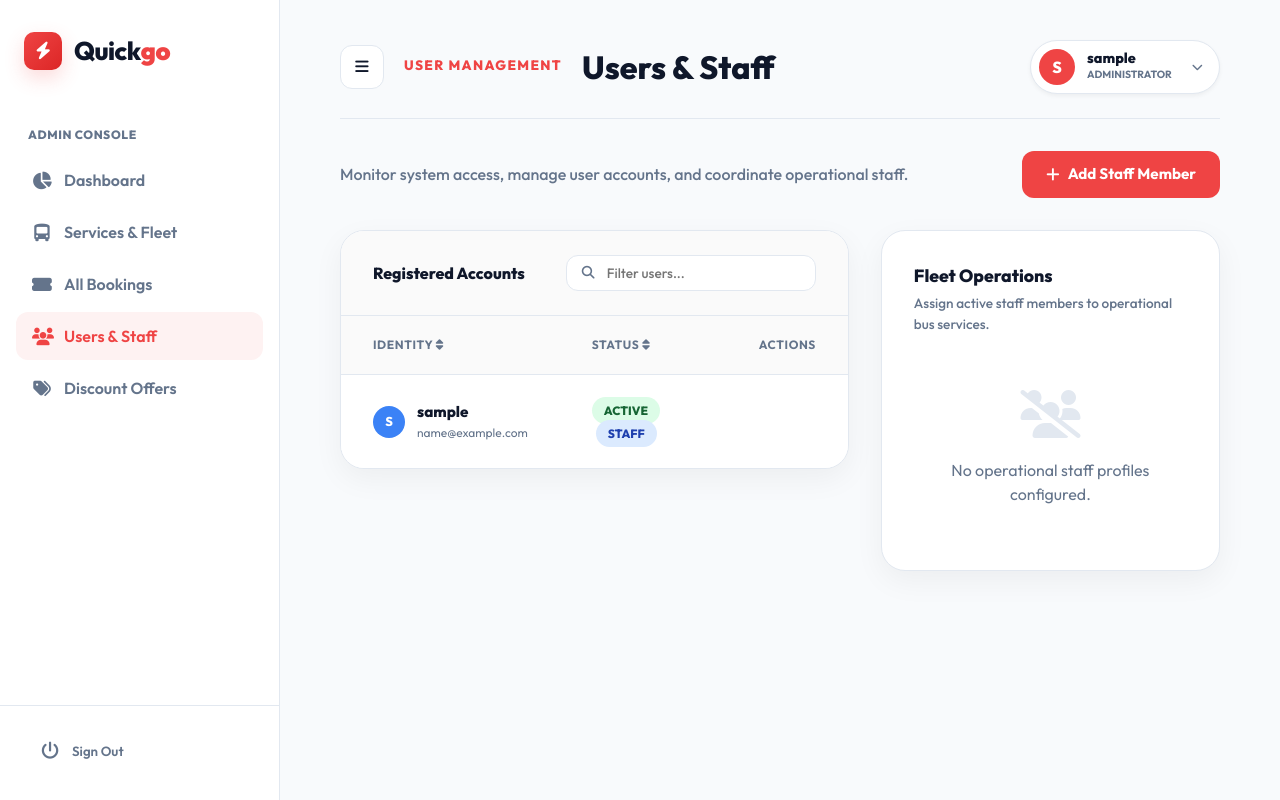
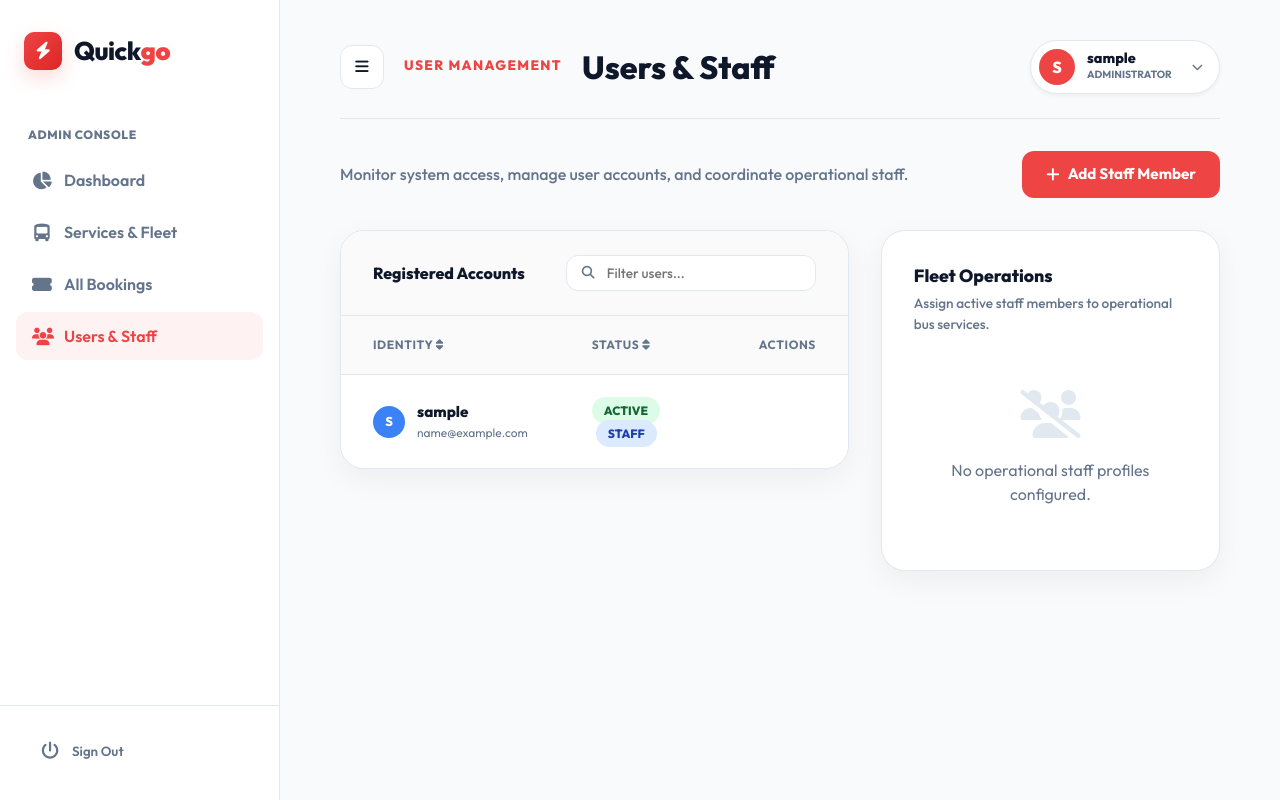
Before and after one commit to miyat0/bus_reservation_project., a Django app: page /buses/all-users/ in a window 1280 px wide. Run offline with Django 5.2, Linux system fonts and the light colour scheme; the visitor is signed in with stand-in values (Sample User, id 1); data comes from the database, SQL or seed files in the repository; data that the repository does not hold is empty.

Commit message:
feat: completely remove discount feature as requested

```diff
--- a/admins/urls.py
+++ b/admins/urls.py
@@ -13,7 +13,6 @@ urlpatterns = [
     path('user/delete/<int:user_id>/', views.delete_user, name='delete_user'),
     path('manage-staff/', views.manage_staff, name='manage_staff'),
     path('add-staff/', views.add_staff, name='add_staff'),
-    path('discounts/', views.discount_offers, name='discount_offers'),
     path('dashboard/', views.admin_dashboard, name='admin_dashboard'),
     path('reports/', views.admin_reports, name='admin_reports'),
     path('settings/', views.admin_settings, name='admin_settings'),
--- a/admins/views.py
+++ b/admins/views.py
@@ -236,7 +236,3 @@ def delete_booking(request, booking_id):
             return redirect('admin_dashboard')
         return redirect(referer)
     return render(request, 'admins/confirm_delete.html', {'object': booking, 'type': 'Booking'})
-
-def discount_offers(request):
-    if not request.user.is_staff: return HttpResponseForbidden()
-    return render(request, 'admins/placeholder.html', {'title': 'Discount Offers & Promotions'})
--- a/templates/base.html
+++ b/templates/base.html
@@ -344,7 +344,6 @@
                         <a href="{% url 'bus_list' %}" class="sidebar-link {% if 'bus' in request.resolver_match.url_name %}active{% endif %}"><i class="fas fa-bus-simple"></i> Services & Fleet</a>
                         <a href="{% url 'all_bookings' %}" class="sidebar-link {% if request.resolver_match.url_name == 'all_bookings' %}active{% endif %}"><i class="fas fa-ticket-simple"></i> All Bookings</a>
                         <a href="{% url 'all_users' %}" class="sidebar-link {% if 'user' in request.resolver_match.url_name or 'staff' in request.resolver_match.url_name %}active{% endif %}"><i class="fas fa-users"></i> Users & Staff</a>
-                        <a href="{% url 'discount_offers' %}" class="sidebar-link {% if request.resolver_match.url_name == 'discount_offers' %}active{% endif %}"><i class="fas fa-tags"></i> Discount Offers</a>
                     {% elif user.is_staff %}
                         <div class="sidebar-section-title">Staff Operations</div>
                         <a href="{% url 'staff_dashboard' %}" class="sidebar-link {% if request.resolver_match.url_name == 'staff_dashboard' %}active{% endif %}"><i class="fas fa-home"></i> Dashboard</a>
```
